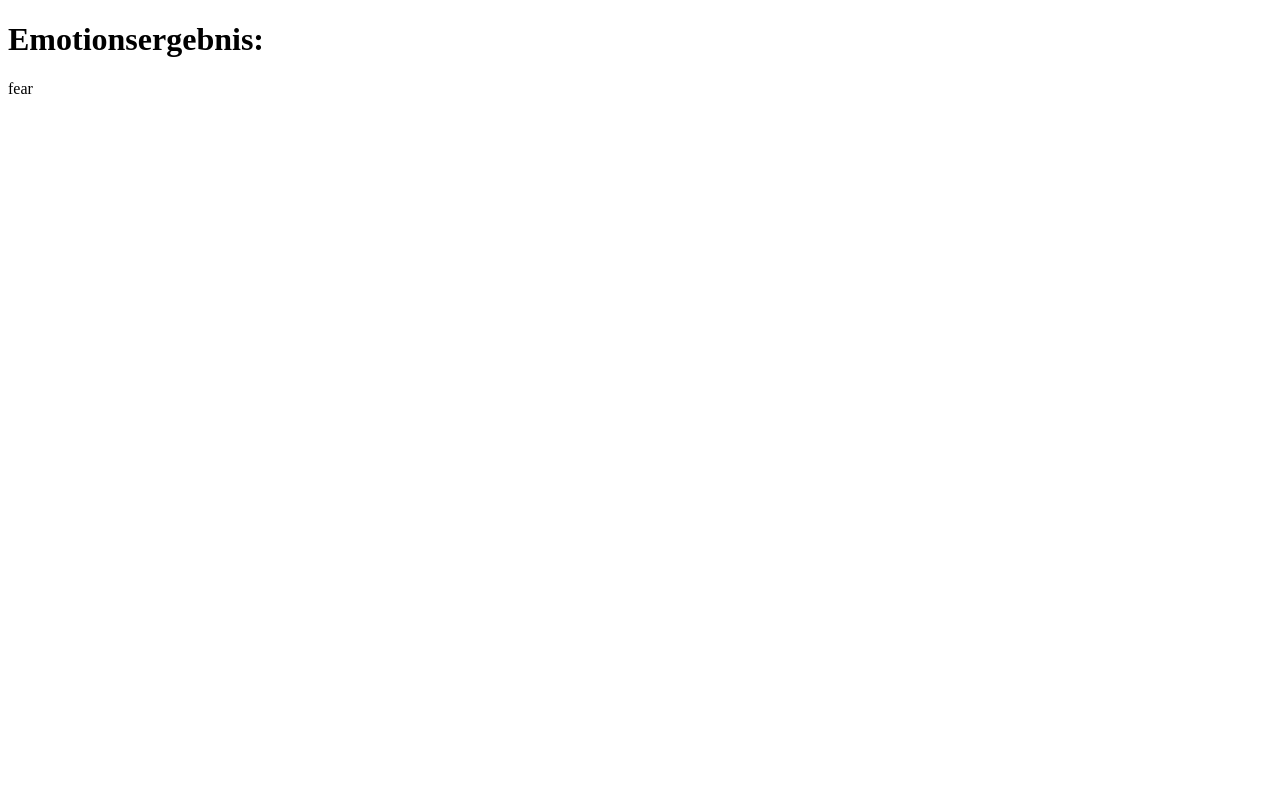
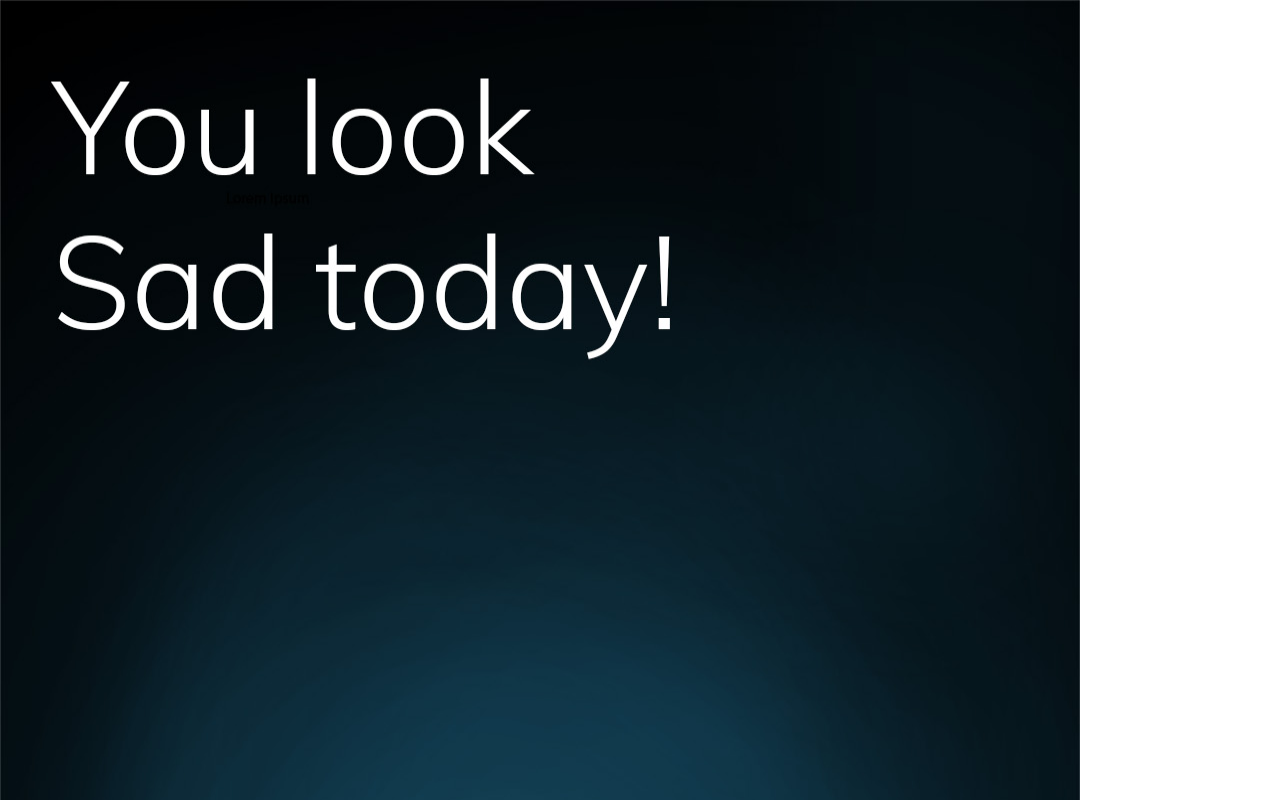
Before and after one commit to Novabay/MoodMirror, a plain HTML site: page index.html in a window 1280 px wide. Drawn offline with Linux system fonts and the light colour scheme.

Commit message:
design part

```diff
--- a/index.html
+++ b/index.html
@@ -1,12 +1,73 @@
 <!DOCTYPE html>
 <html>
 <head>
-    <title>Emotionsergebnis</title>
+<meta charset="utf-8">
+<meta http-equiv="X-UA-Compatible" content="IE=edge">
+<title>smartmirror</title>
+<meta name="description" content="Screen.">
+<link rel="stylesheet" href="mirror.css">
 </head>
 <body>
-    <h1>Emotionsergebnis:</h1>
-    <div id="emotion-container"></div>
 
-    <script src="mm_script.js"></script>
+<div id="image-wrapper">
+
+	<img id="emotion-happy" class="emotion-image" src="happy.jpg" width="1080" height="1920">
+	<img id="emotion-sad" class="emotion-image" src="sad.jpg" width="1080" height="1920">
+	<img id="emotion-surprised" class="emotion-image" src="surprised.jpg" width="1080" height="1920">
+	<img id="emotion-neutral" class="emotion-image" src="neutral.jpg" width="1080" height="1920">
+	<img id="emotion-fear" class="emotion-image" src="fear.jpg" width="1080" height="1920">*/
+	<img id="emotion-angry" class="emotion-image" src="angry.jpg" width="1080" height="1920">
+	<img id="emotion-noperson" class="emotion-image" src="noperson.jpg" width="1080" height="1920">
+</div>
+
+
+
+
+<script>
+
+function updateEmotionScreen( emotion ){
+
+	// erst alle bilder verstecken:
+	const images = document.querySelectorAll('.emotion-image.active');
+	for( const image of images ) {
+		image.classList.remove('active');
+    }
+
+
+	// Je nach Emotionsergebnis wird ein anderes Bild angezeigt
+	if (emotion === "happy") {
+		document.getElementById('emotion-happy').classList.add('active');
+	} else if (emotion === "sad") {
+		document.getElementById('emotion-sad').classList.add('active');
+	} else if (emotion === "surprise") {
+		document.getElementById('emotion-surprised').classList.add('active');
+	} else if (emotion === "neutral") {
+		document.getElementById('emotion-neutral').classList.add('active');
+	} else if (emotion === "fear") {
+		document.getElementById('emotion-fear').classList.add('active');
+	} else if (emotion === "angry") {
+		document.getElementById('emotion-angry').classList.add('active');
+	} else {
+		document.getElementById('emotion-noperson').classList.add('active');
+	}
+
+}
+
+
+
+function refreshFile(){
+	fetch('result.txt')
+	.then(response => response.text())
+	.then(updateEmotionScreen) // vielleicht funktinoiert das hier nicht
+	.catch(error => {
+		console.error('Fehler beim Laden der Datei:', error);
+	});
+}
+setInterval(refreshFile, 1000); // repeat every 1 second
+
+</script>
+
+
+
 </body>
 </html>
--- /dev/null
+++ b/mirror.css
@@ -0,0 +1,121 @@
+html, body {
+	margin: 0;
+	padding: 0;
+}
+
+#image-wrapper {
+	width: 1080px;
+	height: 1920px;
+	position: fixed;
+	left: 0;
+	top: 0;
+	margin: 0;
+	padding: 0;
+}
+
+.emotion-image {
+	position: absolute;
+	left: 0;
+	top: 0;
+	display: none;
+}
+
+.emotion-image.active {
+	display: block;
+	position: absolute;
+	top: 0px; /* Hier kannst du den gewünschten Abstand zum oberen Rand einstellen */
+	left: 0px; /* Hier kannst du den gewünschten Abstand zum linken Rand einstellen */
+}
+
+
+
+
+
+/*
+body {
+  font-family: Arial, sans-serif;
+  background-color: black;
+  overflow: hidden;
+}
+
+h1 {
+  font-size: 36px;
+  text-align: left;
+  color: white;
+  margin: 0;
+  padding: 10px;
+  position: absolute;
+  top: 0;
+  left: 0;
+  text-transform: uppercase;
+}
+
+h2 {
+  font-size: 36px;
+  text-align: left;
+  color: white;
+  margin: 0;
+  padding: 10px;
+  position: absolute;
+  top: 100px;
+  left: 0;
+  text-transform: uppercase;
+}
+
+p {
+  font-size: 36px;
+  text-align: right;
+  color: white;
+  margin: 0;
+  padding: 10px;
+  position: absolute;
+  top: 1500px;
+  left: 1300px;
+  text-transform: uppercase;
+}
+
+div {
+  font-size: 36px;
+  text-align: left;
+  color: white;
+  margin: 0;
+  padding: 10px;
+  position: absolute;
+  top: 50px;
+  left: 0;
+  text-transform: uppercase;
+}
+
+
+
+.bg {
+  animation:slide 3s ease-in-out infinite alternate;
+  background-image: linear-gradient(-60deg, #6c3 50%, #09f 50%);
+  bottom:0;
+  left:-50%;
+  opacity:.5;
+  position:fixed;
+  right:-50%;
+  top:0;
+  z-index:-1;
+}
+
+.bg2 {
+  animation-direction:alternate-reverse;
+  animation-duration:4s;
+}
+
+.bg3 {
+  animation-duration:5s;
+}
+
+
+
+@keyframes slide {
+  0% {
+    transform:translateX(-25%);
+  }
+  100% {
+    transform:translateX(25%);
+  }
+}
--- a/mm_script.js
+++ /dev/null
@@ -1,13 +0,0 @@
-function updateEmotionScreen(){
-    fetch('result.txt')
-        .then(response => response.text())
-        .then(data => {
-            const emotionContainer = document.getElementById('emotion-container');
-            emotionContainer.innerText = data;
-         })
-         .catch(error => {
-            console.error('Fehler beim Laden der Datei:', error);
-         });
-}
-
-setInterval(updateEmotionScreen, 3000); // repeat evry 3 sec
```
Also changed, not shown: angry.jpg (added), happy.jpg (added), neutral.jpg (added), noperson.jpg (added), result.txt, sad.jpg (added), surprised.jpg (added), 1 other file.
